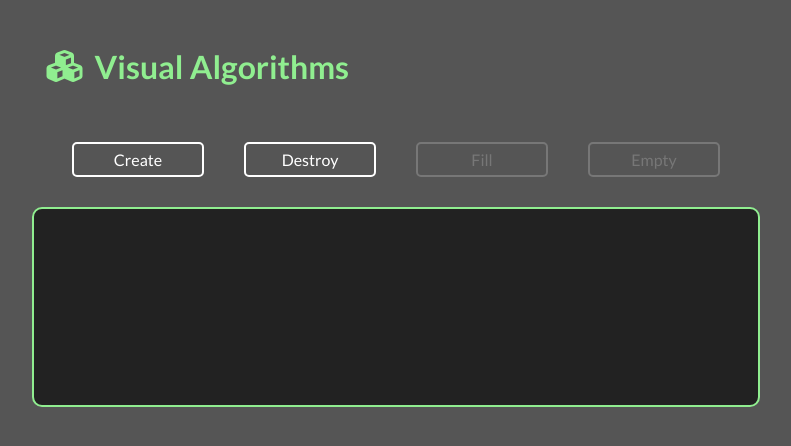
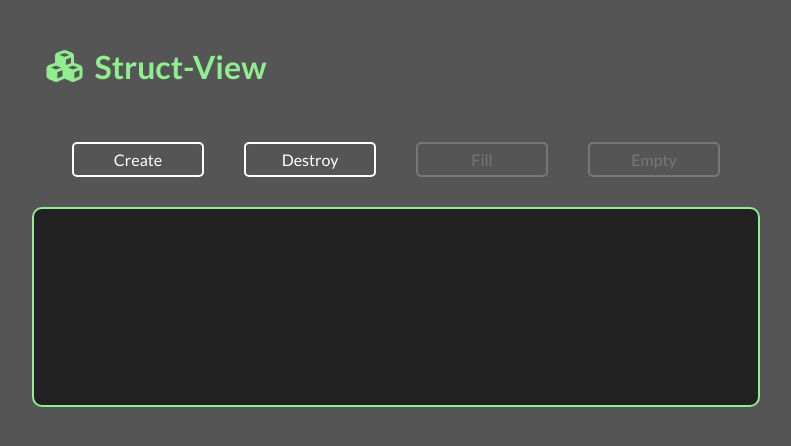
Before and after one commit to allysonjeronimo/struct-view, a plain HTML site: page public/index.html in a window 1280 px wide. Shown: the whole page, without its empty margins (244-1035 px from the left). Drawn offline with nearby package versions, Linux system fonts and the light colour scheme.

Commit message:
Some adjusts

```diff
--- a/public/index.html
+++ b/public/index.html
@@ -16,7 +16,7 @@
     <div id='container'>
         <div id='header'>
             <i class="fas fa-cubes"></i>
-            <h1>Visual Algorithms</h1>
+            <h1>Struct-View</h1>
         </div>
         <div id='actions'>
             <a id='btn-create' class='btn'>Create</a>
```
